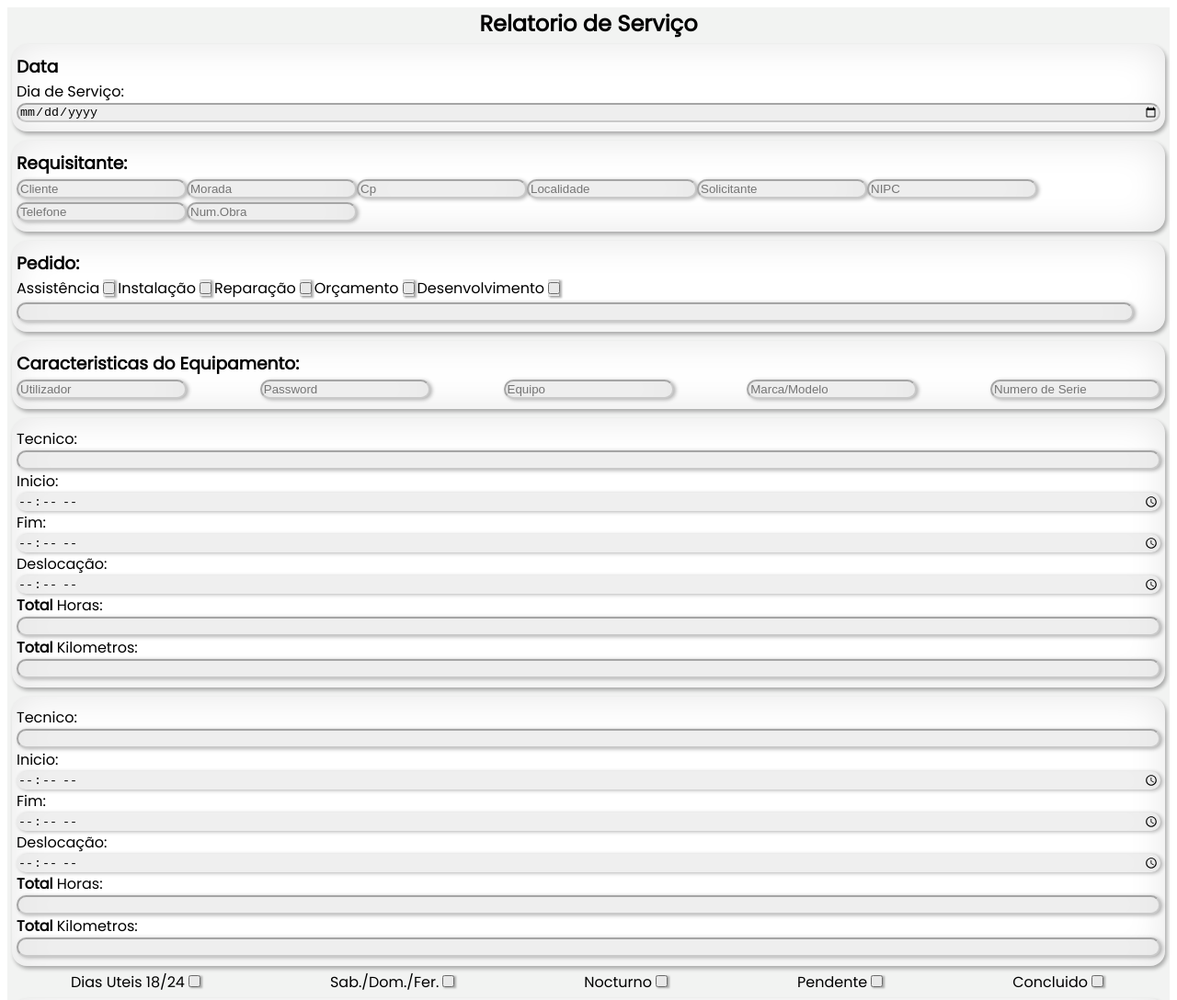
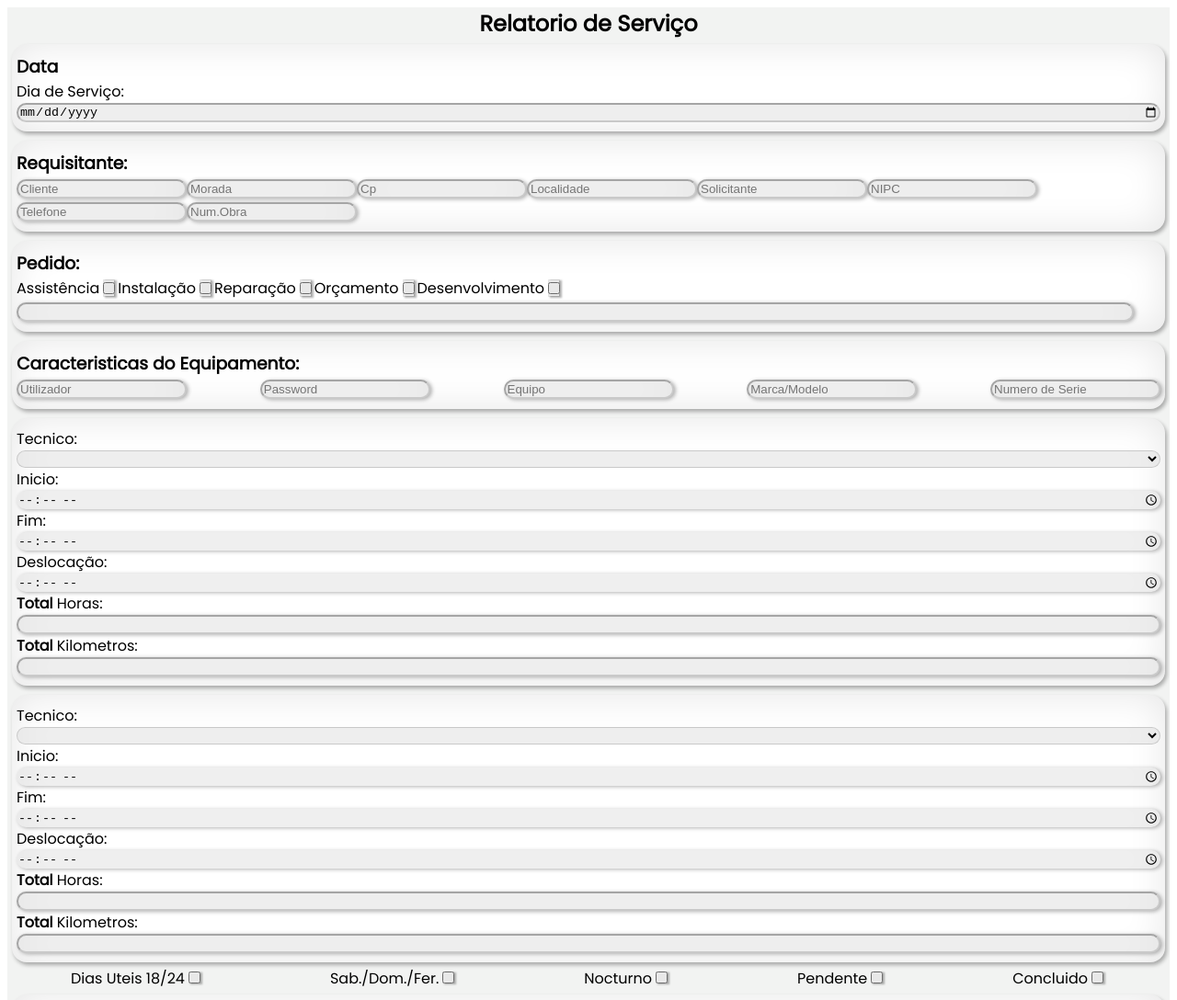
Before and after one commit to gandroide/formularioRelatorio, a Gatsby site: page /components/formularioDeServicio in a window 1280 px wide. Shown: the top 1088 px of the page at 92% size. Built offline with nearby package versions, Linux system fonts and the light colour scheme; Gatsby itself is replaced by a stand-in of ours.

Commit message:
lista de tecnicos

```diff
--- a/src/pages/components/formularioDeServicio.js
+++ b/src/pages/components/formularioDeServicio.js
@@ -166,7 +166,28 @@ class Relatorio extends Component {
 
                     <div className={ficha}>
                         <label htmlFor="tecnico">Tecnico:</label>
-                        <input type="text" id="tecnico" onChange={this.handleChange} name="tecnico"/>
+                        <select name="tecnico">
+                            <option value=" "> </option>
+                            <option value="Alejandro Pacheco">Alejandro Pacheco</option>
+                            <option value="Bruno Antonio Freitas">Bruno Antonio Freitas</option>
+                            <option value="Bruno Miguel Freitas">Bruno Miguel Freitas</option>
+                            <option value="Decio Rodrigo">Decio Rodrigo</option>
+                            <option value="Gervasio Fernandes">Gervasio Fernandes</option>
+                            <option value="João Carlos Santos">João Carlos Santos</option>
+                            <option value="João Vitor Freitas">João Vitor Freitas</option>
+                            <option value="João Diogo Silva">João Diogo Silva</option>
+                            <option value="Jose Eusebio Sousa">Jose Eusebio Sousa</option>
+                            <option value="Jose Manuel Marques">Jose Manuel Marques</option>
+                            <option value="Jose Enrique Sirit">Jose Enrique Sirit</option>
+                            <option value="Luis Gonçalves">Luis Gonçalves</option>
+                            <option value="Marcio Basilio">Marcio Basilio</option>
+                            <option value="Marco Vieira">Marco Vieira</option>
+                            <option value="Rafael Camacho">Rafael Camacho</option>
+                            <option value="Roman Krivushin">Roman Krivushin</option>
+                            <option value="Toni Caetano">Toni Caetano</option>
+                        </select>
+
+
                         <label htmlFor="horaInicio">Inicio:</label>
                         <input type="time" id="horaInicio" onChange={this.handleChange} name="horaInicio"/>
                         <label htmlFor="horaFin">Fim:</label>
@@ -181,7 +202,26 @@ class Relatorio extends Component {
 
                     <div className={ficha2}>
                         <label htmlFor="tecnico2">Tecnico:</label>
-                        <input type="text" id="tecnico2" onChange={this.handleChange} name="tecnico2"/>
+                        <select name="tecnico2">
+                            <option value=" "> </option>
+                            <option value="Alejandro Pacheco">Alejandro Pacheco</option>
+                            <option value="Bruno Antonio Freitas">Bruno Antonio Freitas</option>
+                            <option value="Bruno Miguel Freitas">Bruno Miguel Freitas</option>
+                            <option value="Decio Rodrigo">Decio Rodrigo</option>
+                            <option value="Gervasio Fernandes">Gervasio Fernandes</option>
+                            <option value="João Carlos Santos">João Carlos Santos</option>
+                            <option value="João Vitor Freitas">João Vitor Freitas</option>
+                            <option value="João Diogo Silva">João Diogo Silva</option>
+                            <option value="Jose Eusebio Sousa">Jose Eusebio Sousa</option>
+                            <option value="Jose Manuel Marques">Jose Manuel Marques</option>
+                            <option value="Jose Enrique Sirit">Jose Enrique Sirit</option>
+                            <option value="Luis Gonçalves">Luis Gonçalves</option>
+                            <option value="Marcio Basilio">Marcio Basilio</option>
+                            <option value="Marco Vieira">Marco Vieira</option>
+                            <option value="Rafael Camacho">Rafael Camacho</option>
+                            <option value="Roman Krivushin">Roman Krivushin</option>
+                            <option value="Toni Caetano">Toni Caetano</option>
+                        </select>
                         <label htmlFor="horaInicio2">Inicio:</label>
                         <input type="time" id="horaInicio2" onChange={this.handleChange} name="horaInicio2"/>
                         <label htmlFor="horaFin2">Fim:</label>
--- a/src/pages/components/style.module.scss
+++ b/src/pages/components/style.module.scss
@@ -159,6 +159,14 @@ button {
     background: white;
     box-shadow:2px 3px 4px rgba(0, 0, 0, 0.3), 0 0 40px rgba(0, 0, 0, 0.1) inset;
 
+    select {
+      background-color: white;
+      color: black;
+      border-radius: 1em;
+      border-color: rgba(128, 128, 128, 0.425);
+      box-shadow:2px 1px 4px rgba(240, 240, 240, 0), 0 0 40px rgba(0, 0, 0, 0.1) inset;
+    }
+
     input[type=text] {
         background-color: white;
         color: black;
@@ -203,6 +211,14 @@ button {
     border-radius: 1em;
     background: white;
     box-shadow:2px 3px 4px rgba(0, 0, 0, 0.3), 0 0 40px rgba(0, 0, 0, 0.1) inset;
+
+    select {
+      background-color: white;
+      color: black;
+      border-radius: 1em;
+      border-color: rgba(128, 128, 128, 0.425);
+      box-shadow:2px 1px 4px rgba(240, 240, 240, 0), 0 0 40px rgba(0, 0, 0, 0.1) inset;
+    }
 
     input[type=text] {
         background-color: white;
```
